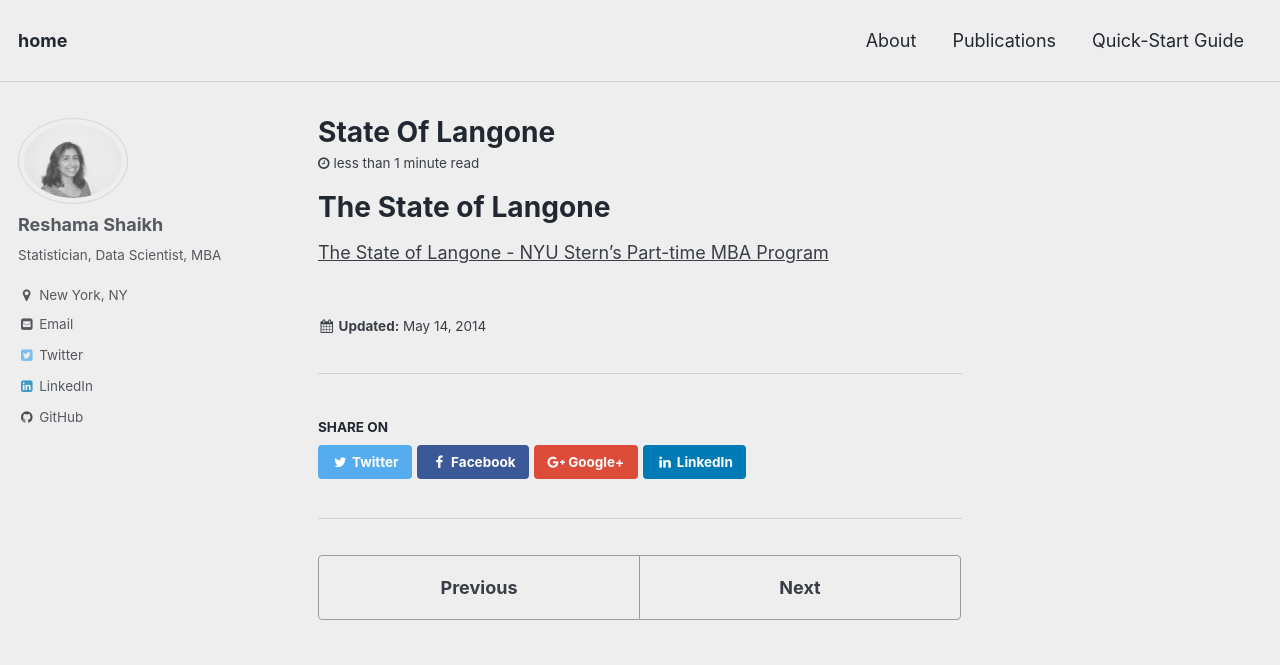
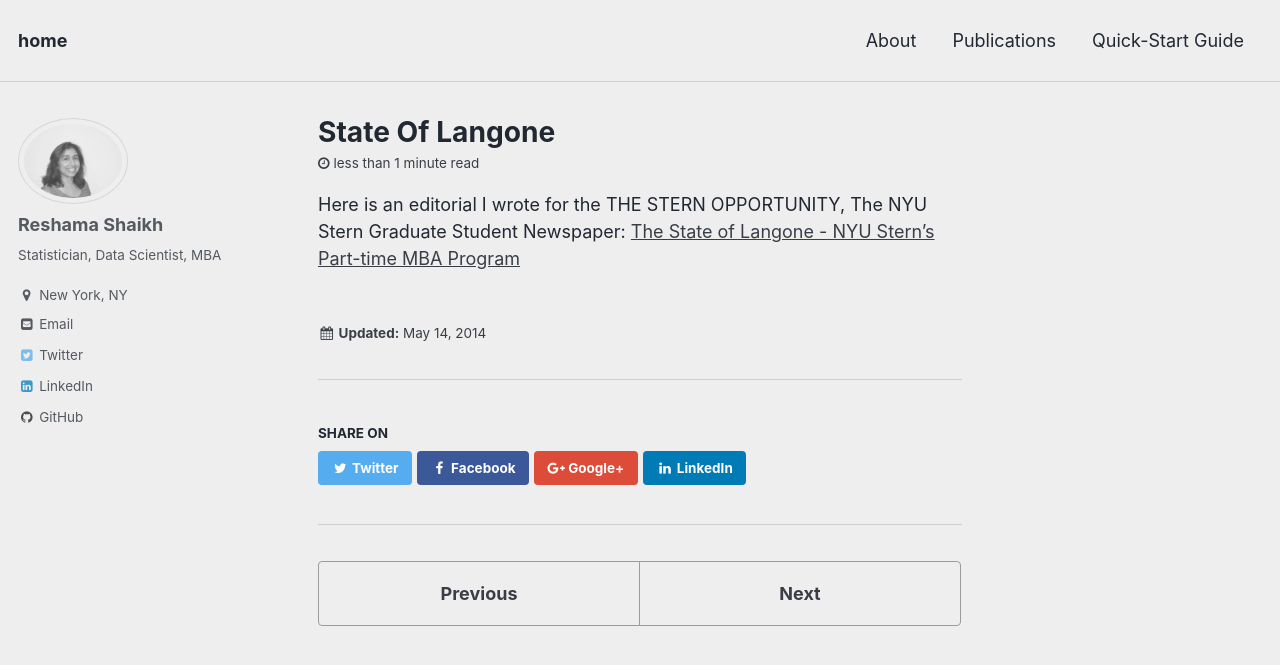
Before and after one commit to reshamas/reshamas.github.io, a Jekyll site: the page built from _posts/2014-05-14-state-of-langone.md, in a window 1280 px wide and 900 px high. Shown: the top 665 px of the window. Built offline with Jekyll 4.4.1, drawn with Linux system fonts in a browser that asks for light colours.

Commit message:
Update 2014-05-14-state-of-langone.md

```diff
--- a/_posts/2014-05-14-state-of-langone.md
+++ b/_posts/2014-05-14-state-of-langone.md
@@ -1,3 +1 @@
-# The State of Langone
-
-[The State of Langone - NYU Stern's Part-time MBA Program](https://sternopportunity.wordpress.com/2014/05/14/the-state-of-langone/)
+Here is an editorial I wrote for the THE STERN OPPORTUNITY, The NYU Stern Graduate Student Newspaper:  [The State of Langone - NYU Stern's Part-time MBA Program](https://sternopportunity.wordpress.com/2014/05/14/the-state-of-langone/)
```
